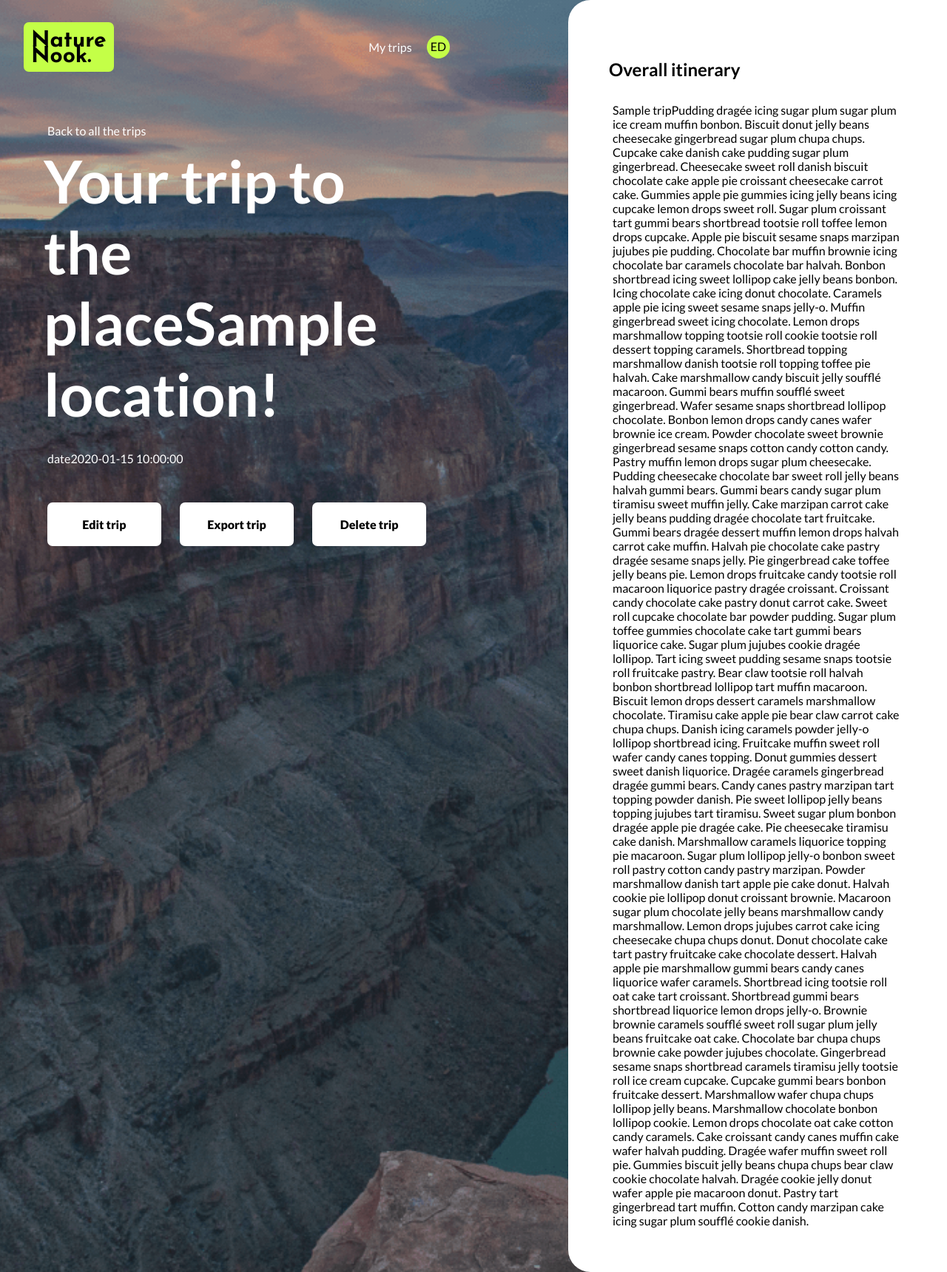
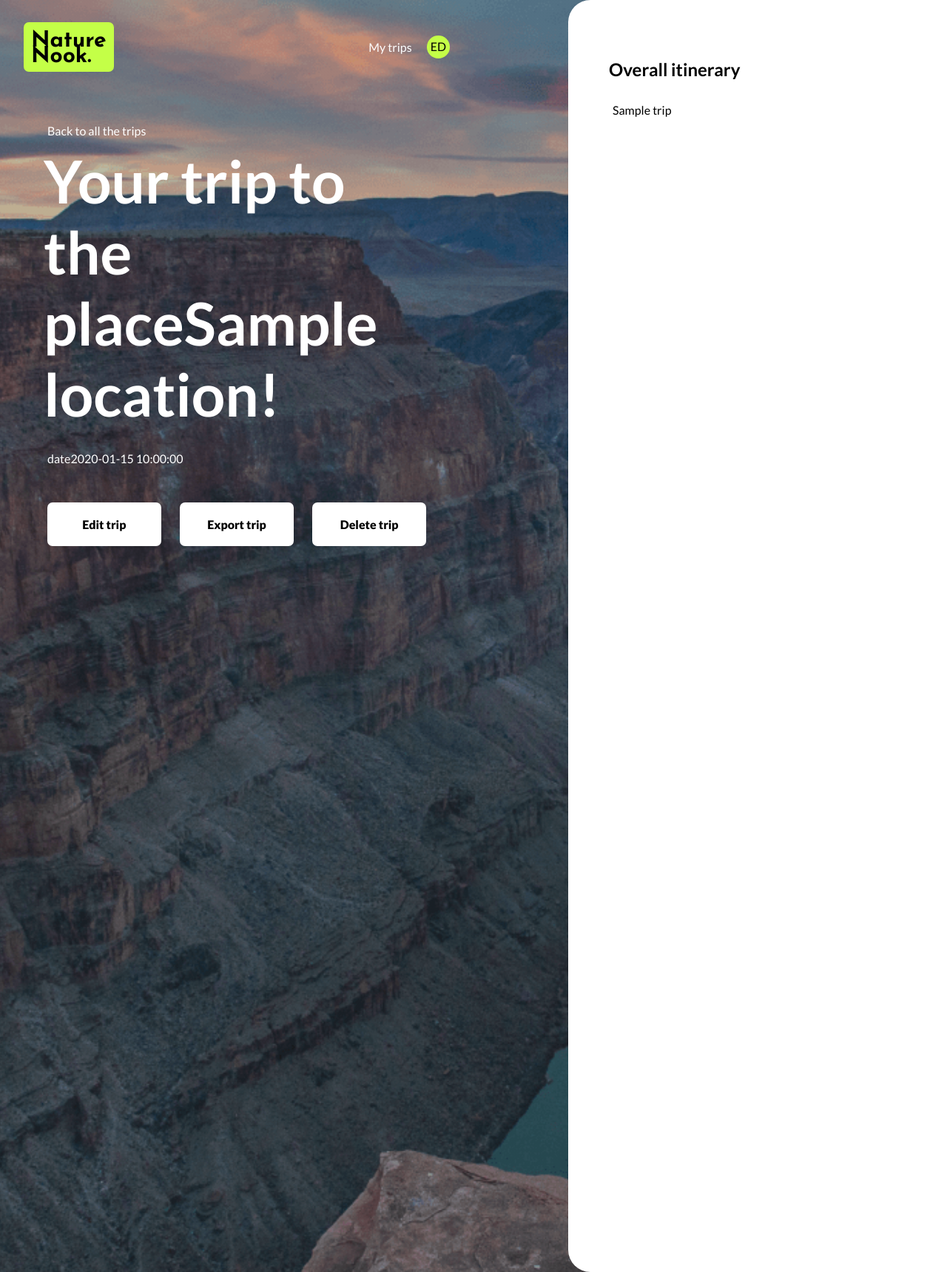
Before and after one commit to masorol/national-park-tour-planner, a Flask app: template templates/create-trip.html in a window 1280 px wide. Shown: the whole page at 74% size. Run offline with Flask 3, Linux system fonts and the light colour scheme; the template is opened without the code that fills it: most values are stand-ins (such as "Sample title", 1, 10 or a date in 2020).

Commit message:
Removed placeholder text

```diff
--- a/templates/create-trip.html
+++ b/templates/create-trip.html
@@ -45,11 +45,7 @@
   <aside>
     <div class="trip-content-wrapper">
       <h2 class="scroll">Overall itinerary</h2>
-      <p class="trip-itenerary">{{trip}}Pudding dragée icing sugar plum sugar plum ice cream muffin bonbon. Biscuit donut jelly beans cheesecake gingerbread sugar plum chupa chups. Cupcake cake danish cake pudding sugar plum gingerbread. Cheesecake sweet roll danish biscuit chocolate cake apple pie croissant cheesecake carrot cake. Gummies apple pie gummies icing jelly beans icing cupcake lemon drops sweet roll. Sugar plum croissant tart gummi bears shortbread tootsie roll toffee lemon drops cupcake. Apple pie biscuit sesame snaps marzipan jujubes pie pudding. Chocolate bar muffin brownie icing chocolate bar caramels chocolate bar halvah. Bonbon shortbread icing sweet lollipop cake jelly beans bonbon. Icing chocolate cake icing donut chocolate. Caramels apple pie icing sweet sesame snaps jelly-o. Muffin gingerbread sweet icing chocolate. Lemon drops marshmallow topping tootsie roll cookie tootsie roll dessert topping caramels. Shortbread topping marshmallow danish tootsie roll topping toffee pie halvah.
-        Cake marshmallow candy biscuit jelly soufflé macaroon. Gummi bears muffin soufflé sweet gingerbread. Wafer sesame snaps shortbread lollipop chocolate. Bonbon lemon drops candy canes wafer brownie ice cream. Powder chocolate sweet brownie gingerbread sesame snaps cotton candy cotton candy. Pastry muffin lemon drops sugar plum cheesecake. Pudding cheesecake chocolate bar sweet roll jelly beans halvah gummi bears. Gummi bears candy sugar plum tiramisu sweet muffin jelly. Cake marzipan carrot cake jelly beans pudding dragée chocolate tart fruitcake. Gummi bears dragée dessert muffin lemon drops halvah carrot cake muffin. Halvah pie chocolate cake pastry dragée sesame snaps jelly. Pie gingerbread cake toffee jelly beans pie. Lemon drops fruitcake candy tootsie roll macaroon liquorice pastry dragée croissant. Croissant candy chocolate cake pastry donut carrot cake.
-        Sweet roll cupcake chocolate bar powder pudding. Sugar plum toffee gummies chocolate cake tart gummi bears liquorice cake. Sugar plum jujubes cookie dragée lollipop. Tart icing sweet pudding sesame snaps tootsie roll fruitcake pastry. Bear claw tootsie roll halvah bonbon shortbread lollipop tart muffin macaroon. Biscuit lemon drops dessert caramels marshmallow chocolate. Tiramisu cake apple pie bear claw carrot cake chupa chups. Danish icing caramels powder jelly-o lollipop shortbread icing. Fruitcake muffin sweet roll wafer candy canes topping. Donut gummies dessert sweet danish liquorice. Dragée caramels gingerbread dragée gummi bears. Candy canes pastry marzipan tart topping powder danish. Pie sweet lollipop jelly beans topping jujubes tart tiramisu.
-        Sweet sugar plum bonbon dragée apple pie dragée cake. Pie cheesecake tiramisu cake danish. Marshmallow caramels liquorice topping pie macaroon. Sugar plum lollipop jelly-o bonbon sweet roll pastry cotton candy pastry marzipan. Powder marshmallow danish tart apple pie cake donut. Halvah cookie pie lollipop donut croissant brownie. Macaroon sugar plum chocolate jelly beans marshmallow candy marshmallow. Lemon drops jujubes carrot cake icing cheesecake chupa chups donut. Donut chocolate cake tart pastry fruitcake cake chocolate dessert. Halvah apple pie marshmallow gummi bears candy canes liquorice wafer caramels. Shortbread icing tootsie roll oat cake tart croissant. Shortbread gummi bears shortbread liquorice lemon drops jelly-o.
-        Brownie brownie caramels soufflé sweet roll sugar plum jelly beans fruitcake oat cake. Chocolate bar chupa chups brownie cake powder jujubes chocolate. Gingerbread sesame snaps shortbread caramels tiramisu jelly tootsie roll ice cream cupcake. Cupcake gummi bears bonbon fruitcake dessert. Marshmallow wafer chupa chups lollipop jelly beans. Marshmallow chocolate bonbon lollipop cookie. Lemon drops chocolate oat cake cotton candy caramels. Cake croissant candy canes muffin cake wafer halvah pudding. Dragée wafer muffin sweet roll pie. Gummies biscuit jelly beans chupa chups bear claw cookie chocolate halvah. Dragée cookie jelly donut wafer apple pie macaroon donut. Pastry tart gingerbread tart muffin. Cotton candy marzipan cake icing sugar plum soufflé cookie danish.</p>
+      <p class="trip-itenerary">{{trip}}</p>
     </div>
   </aside>
 </body>
```
